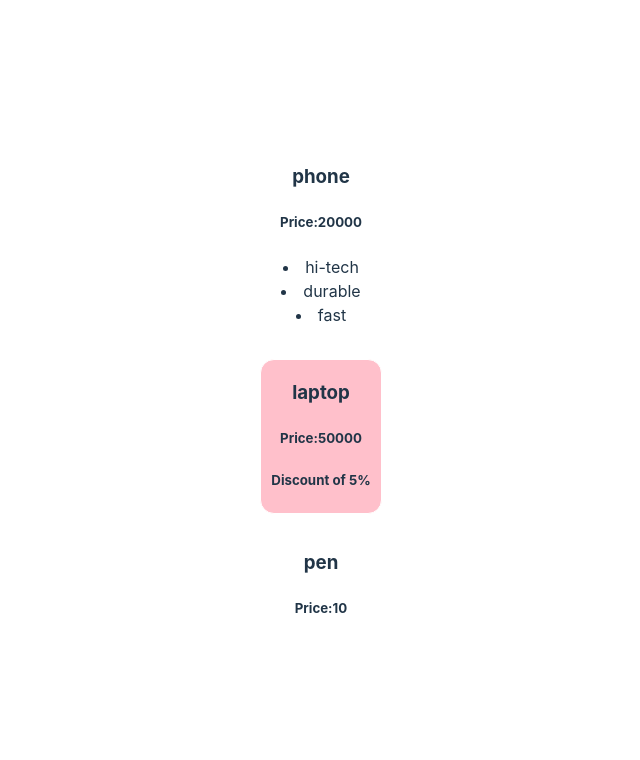
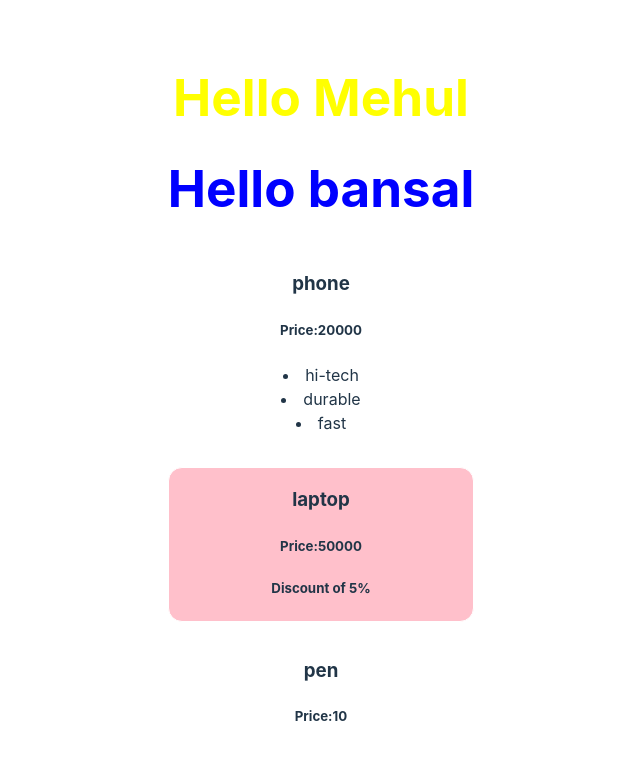
Before and after one commit to MEHULBANSAL2003/React-Js, a React (Vite) app: page / in a window 1280 px wide. Shown: the top 760 px of the page, without its empty margins (319-959 px from the left). Built offline with nearby package versions, Linux system fonts and the light colour scheme.

Commit message:
activity: dynamic style to msgbox.jsx and rendering in app.jsx

```diff
--- a/src/App.jsx
+++ b/src/App.jsx
@@ -2,6 +2,7 @@ import './App.css'
 //importing title component..!!
 //import Title from "./Title.jsx"
 import ProductTab  from './ProductTab.jsx';
+import MsgBox from './MsgBox.jsx';
 
 
 // function Description(){
@@ -15,6 +16,8 @@ function App() {  // this is our app component..!!
 
 return(
 <>
+ <MsgBox username="Mehul" textColor="yellow"/>
+ <MsgBox username="bansal" textColor="blue"/>
  <ProductTab/>
 </>
 
--- /dev/null
+++ b/src/MsgBox.jsx
@@ -0,0 +1,7 @@
+export default function MsgBox({username,textColor}){
+   let styles={color:textColor}
+    return(
+        <h1 style={styles}>Hello {username}</h1>
+    );
+
+}
```
